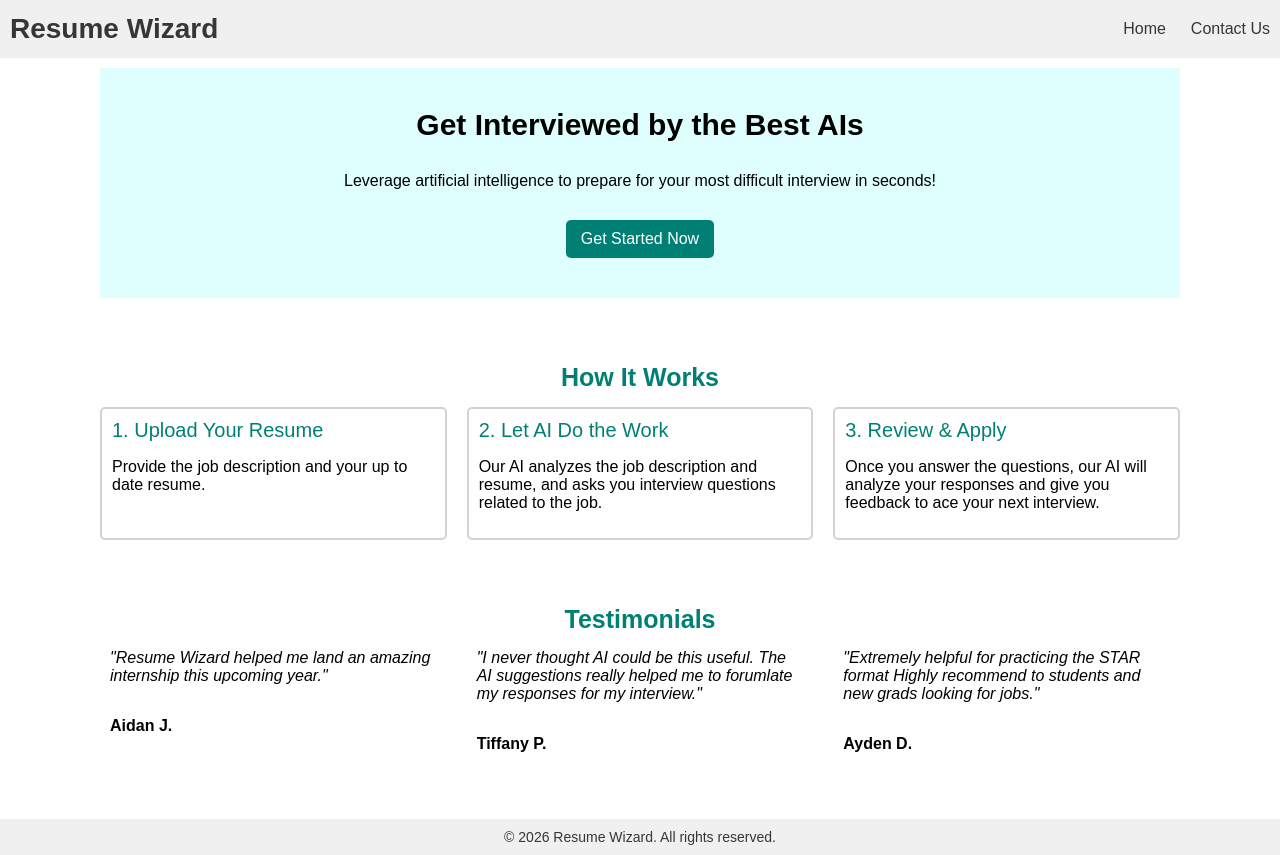
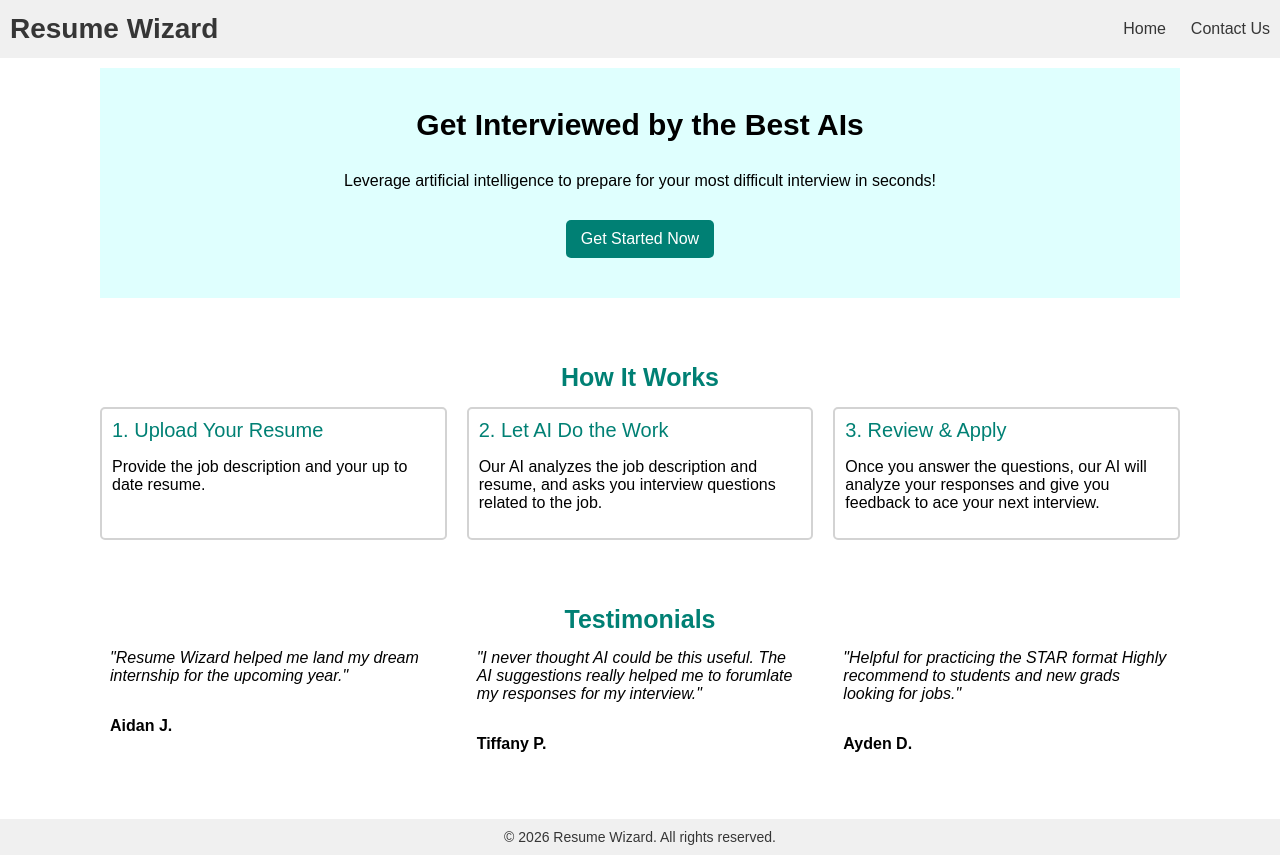
Before and after one commit to Munch42/ENSF-400-Project, a React (Create React App) app in the folder interview-wizard/: page / in a window 1280 px wide. Built offline with nearby package versions, Linux system fonts and the light colour scheme.

Commit message:
Modified testimonials content

```diff
--- a/interview-wizard/src/components/LandingPage.js
+++ b/interview-wizard/src/components/LandingPage.js
@@ -50,7 +50,7 @@ const LandingPage = () => {
                     <div style={{display:'flex', flexDirection:'row', justifyContent:'space-evenly', gap:'20px'}}>
                         <div className={styles.testimonialBox}>
                             <p className={styles.testimonialContent}>
-                                "Resume Wizard helped me land an amazing internship this upcoming year."
+                                "Resume Wizard helped me land my dream internship for the upcoming year."
                             </p>
                             <p className={styles.testimonialName}>Aidan J.</p>
                         </div>
@@ -62,7 +62,7 @@ const LandingPage = () => {
                         </div>
                         <div className={styles.testimonialBox}>
                             <p className={styles.testimonialContent}>
-                                "Extremely helpful for practicing the STAR format Highly recommend to students and new grads looking for jobs."
+                                "Helpful for practicing the STAR format Highly recommend to students and new grads looking for jobs."
                             </p>
                             <p style={{fontWeight:'600'}}>Ayden D.</p>
                         </div>
```
